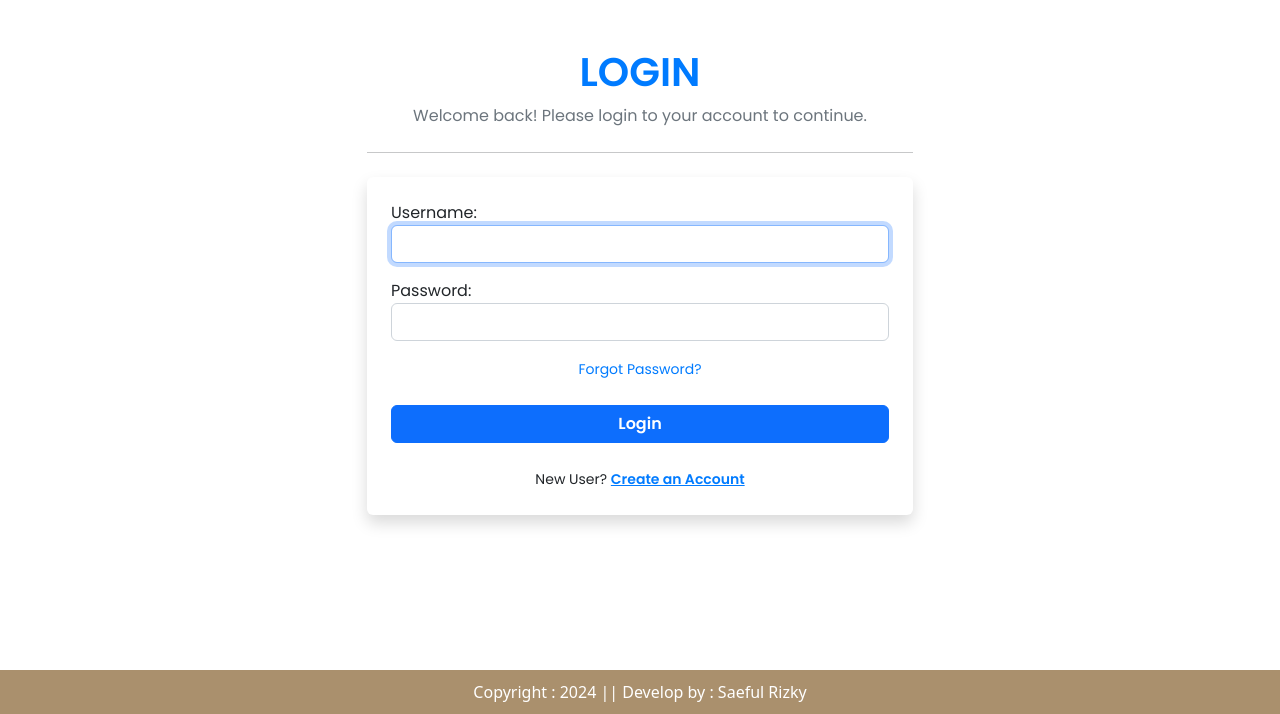
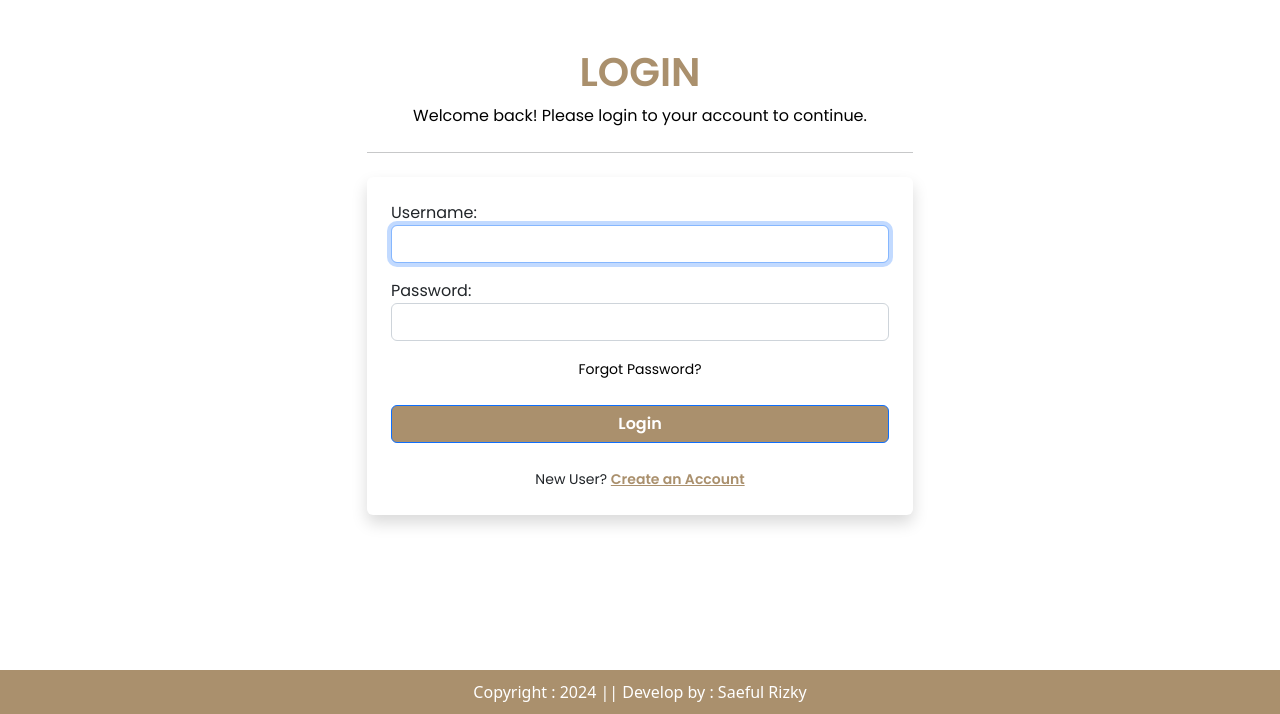
Before and after one commit to iamrizkii/coffeeshop, a Django app: page /accounts/login/ in a window 1280 px wide. Shown: the part 86-800 px from the top of the page. Run offline with Django 5.2, Linux system fonts and the light colour scheme; some libraries are stand-ins or nearby versions.

Commit message:
Perubahan pada login.html

```diff
--- a/ec/app/templates/app/login.html
+++ b/ec/app/templates/app/login.html
@@ -9,8 +9,8 @@
     <div class="row my-5">
         <!-- Kolom tengah dengan teks LOGIN -->
         <div class="col-md-6 offset-md-3 text-center">
-            <h3 class="fw-bold" style="font-size: 2.5rem; text-transform: uppercase; color: #007BFF;">Login</h3>
-            <p style="color: #6c757d;">Welcome back! Please login to your account to continue.</p>
+            <h3 class="fw-bold" style="font-size: 2.5rem; text-transform: uppercase; color: #aa906d;">Login</h3>
+            <p style="color: #000000;">Welcome back! Please login to your account to continue.</p>
             <hr class="my-4">
 
             <!-- Form Login -->
@@ -24,13 +24,13 @@
                     </div>
                 {% endfor %}
 
-                <small><a href="{% url 'password_reset' %}" style="text-decoration: none; color: #007BFF;">Forgot Password?</a></small>
+                <small><a href="{% url 'password_reset' %}" style="text-decoration: none; color: #000000;">Forgot Password?</a></small>
                 <br>
-                <button type="submit" class="btn btn-primary mt-4 w-100" style="font-weight: bold; font-size: 1rem;">Login</button>
+                <button type="submit" class="btn btn-primary mt-4 w-100 " style="font-weight: bold; font-size: 1rem; background-color: #aa906d;">Login</button>
 
                 <!-- Link untuk Register -->
                 <div class="mt-4">
-                    <small>New User? <a href="{% url 'customerregistration' %}" style="color: #007BFF; font-weight: bold;">Create an Account</a></small>
+                    <small>New User? <a href="{% url 'customerregistration' %}" style="color: #aa906d; font-weight: bold;">Create an Account</a></small>
                 </div>
 
                 <!-- Error Messages -->
```
